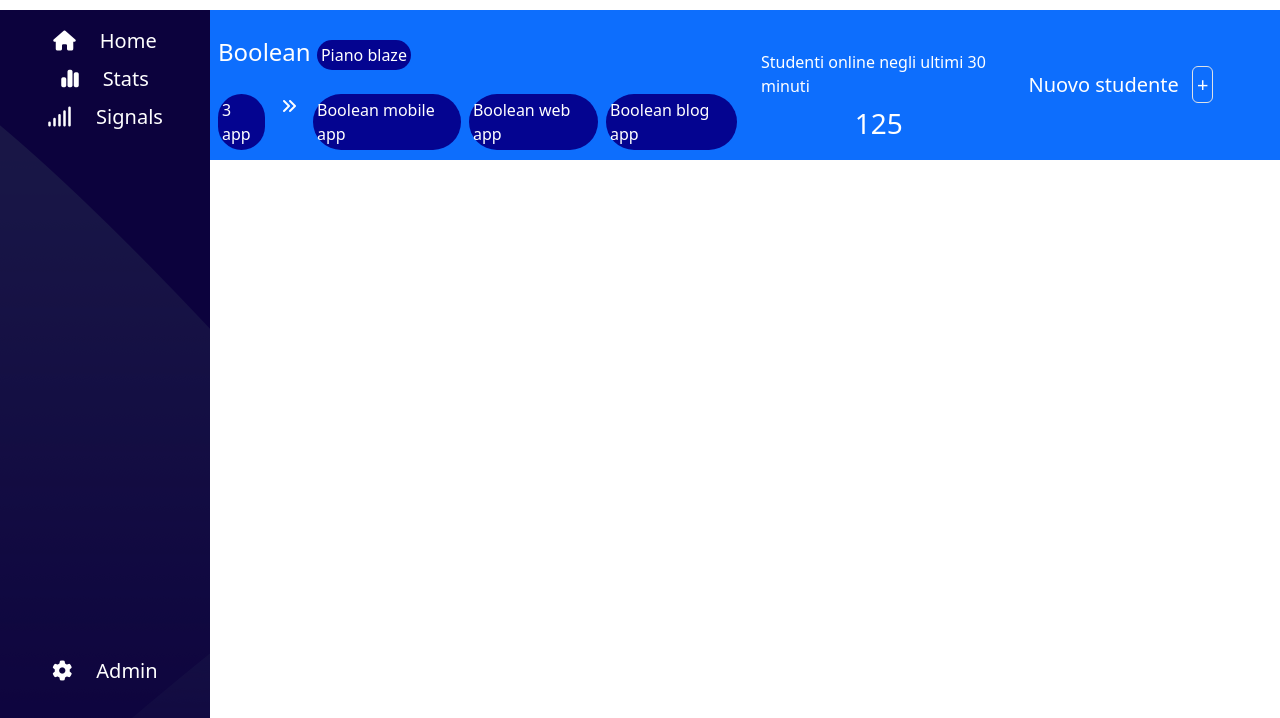
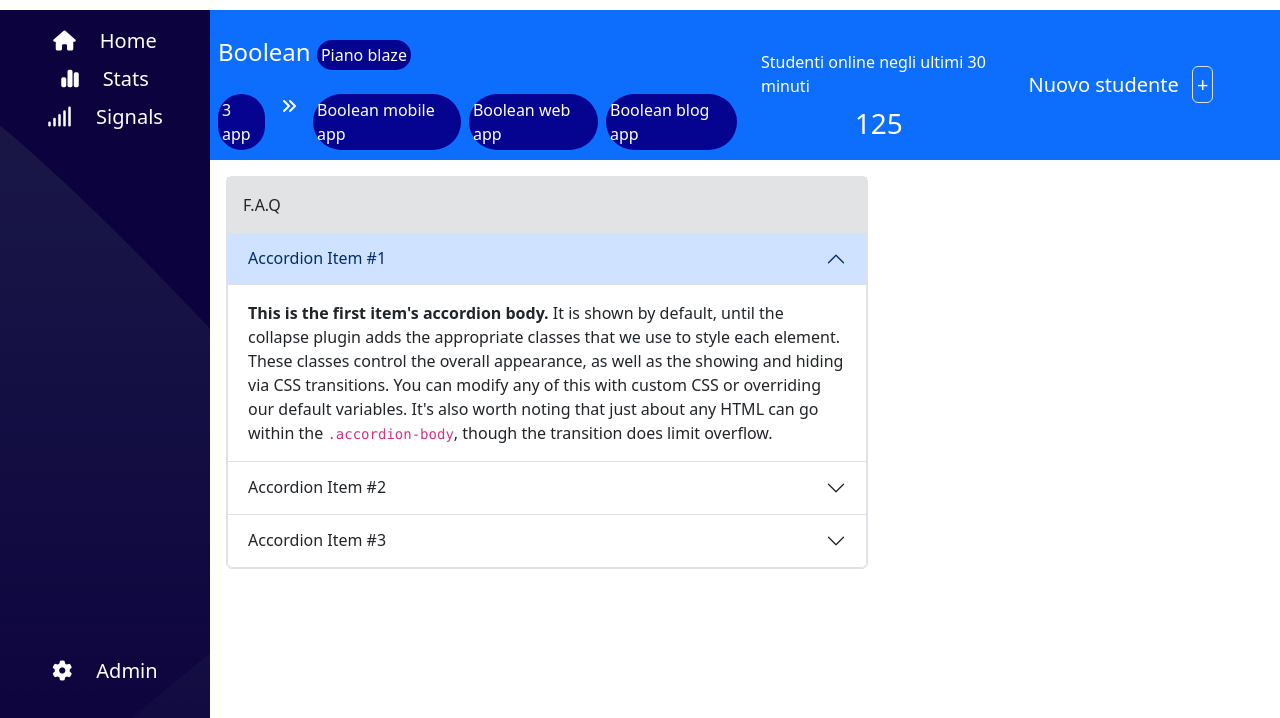
Before and after one commit to pietrocruciata/html-css-bootstrap-dashboard, a plain HTML site: page index.html in a window 1280 px wide. Shown: the part 82-800 px from the top of the page. Drawn offline with nearby package versions, Linux system fonts and the light colour scheme.

Commit message:
add: faq

```diff
--- a/css/index.css
+++ b/css/index.css
@@ -41,6 +41,9 @@
     flex-direction: column;
 }
 
+.w-left{
+    width: 60%;
+}
 
 /*COLORS*/
 .orange-bell{
--- a/index.html
+++ b/index.html
@@ -147,15 +147,60 @@
                                         class="border rounded p-1 ms-2">+</span></a>
                             </div>
                         </div>
+                    </div>
+                </div>
 
-                </div>
+                        <div class="accordion m-3 border rounded w-left" id="accordionPanelsStayOpenExample">
+                            <div class="bg-secondary-subtle p-3">F.A.Q</div>
+                            <div class="accordion-item">
+                              <h2 class="accordion-header">
+                                <button class="accordion-button" type="button" data-bs-toggle="collapse" data-bs-target="#panelsStayOpen-collapseOne" aria-expanded="true" aria-controls="panelsStayOpen-collapseOne">
+                                  Accordion Item #1
+                                </button>
+                              </h2>
+                              <div id="panelsStayOpen-collapseOne" class="accordion-collapse collapse show">
+                                <div class="accordion-body">
+                                  <strong>This is the first item's accordion body.</strong> It is shown by default, until the collapse plugin adds the appropriate classes that we use to style each element. These classes control the overall appearance, as well as the showing and hiding via CSS transitions. You can modify any of this with custom CSS or overriding our default variables. It's also worth noting that just about any HTML can go within the <code>.accordion-body</code>, though the transition does limit overflow.
+                                </div>
+                              </div>
+                            </div>
+                            <div class="accordion-item">
+                              <h2 class="accordion-header">
+                                <button class="accordion-button collapsed" type="button" data-bs-toggle="collapse" data-bs-target="#panelsStayOpen-collapseTwo" aria-expanded="false" aria-controls="panelsStayOpen-collapseTwo">
+                                  Accordion Item #2
+                                </button>
+                              </h2>
+                              <div id="panelsStayOpen-collapseTwo" class="accordion-collapse collapse">
+                                <div class="accordion-body">
+                                  <strong>This is the second item's accordion body.</strong> It is hidden by default, until the collapse plugin adds the appropriate classes that we use to style each element. These classes control the overall appearance, as well as the showing and hiding via CSS transitions. You can modify any of this with custom CSS or overriding our default variables. It's also worth noting that just about any HTML can go within the <code>.accordion-body</code>, though the transition does limit overflow.
+                                </div>
+                              </div>
+                            </div>
+                            <div class="accordion-item">
+                              <h2 class="accordion-header">
+                                <button class="accordion-button collapsed" type="button" data-bs-toggle="collapse" data-bs-target="#panelsStayOpen-collapseThree" aria-expanded="false" aria-controls="panelsStayOpen-collapseThree">
+                                  Accordion Item #3
+                                </button>
+                              </h2>
+                              <div id="panelsStayOpen-collapseThree" class="accordion-collapse collapse">
+                                <div class="accordion-body">
+                                  <strong>This is the third item's accordion body.</strong> It is hidden by default, until the collapse plugin adds the appropriate classes that we use to style each element. These classes control the overall appearance, as well as the showing and hiding via CSS transitions. You can modify any of this with custom CSS or overriding our default variables. It's also worth noting that just about any HTML can go within the <code>.accordion-body</code>, though the transition does limit overflow.
+                                </div>
+                              </div>
+                            </div>
+                          </div>
+
+
+
+
 
             </section>
 
         </main>
     </div>
 
-
+    <script src="https://cdn.jsdelivr.net/npm/@popperjs/core@2.11.8/dist/umd/popper.min.js" integrity="sha384-I7E8VVD/ismYTF4hNIPjVp/Zjvgyol6VFvRkX/vR+Vc4jQkC+hVqc2pM8ODewa9r" crossorigin="anonymous"></script>
+    <script src="https://cdn.jsdelivr.net/npm/bootstrap@5.3.3/dist/js/bootstrap.min.js" integrity="sha384-0pUGZvbkm6XF6gxjEnlmuGrJXVbNuzT9qBBavbLwCsOGabYfZo0T0to5eqruptLy" crossorigin="anonymous"></script>
 </body>
 
 </html>
```
